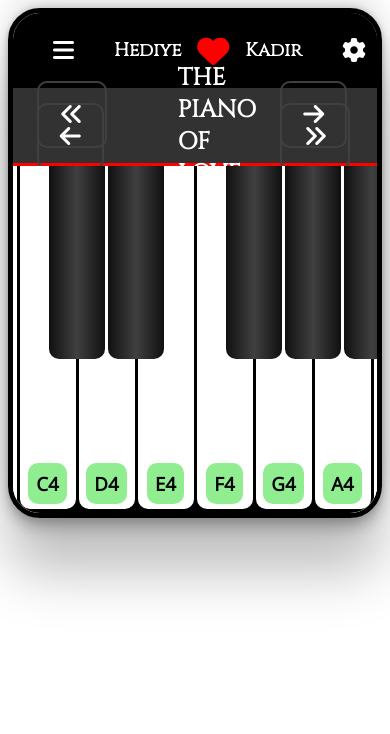
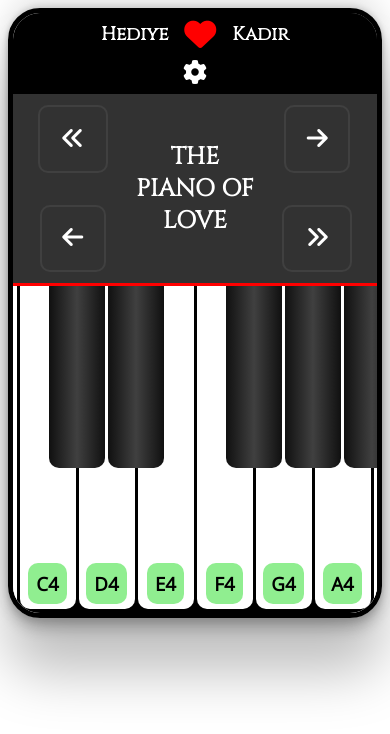
Before and after one commit to kadirtuna/kadirtuna.github.io, a plain HTML site: page practical-works/piano-website/index.html in a window 390 px wide. Drawn offline with nearby package versions, Linux system fonts and the light colour scheme.

Commit message:
Responsive design changes have been uploaded!

```diff
--- a/practical-works/piano-website/index.html
+++ b/practical-works/piano-website/index.html
@@ -21,14 +21,14 @@
             background-color: black;
             color: white;
             width: 100%;
-            height: 30%;
+            height: 50%;
             border-bottom: 3px solid red;
         }
 
         main {
             background-color: white;
             width: 100%;
-            height: 70%;
+            height: 50%;
         }
 
         section.header__buttons {
@@ -123,6 +123,69 @@
         #piano__main_keys .content .piano__diez_key:active {
             background: linear-gradient(to left, rgb(96, 96, 96), rgb(128, 128, 128), rgb(96, 96, 96)) !important;
         }
+
+        @media(max-width: 768px){
+            header {
+                height: 45%;
+            }
+
+            main {
+                height: 55%;
+            }
+
+            .piano {
+                height: 600px;
+            }
+
+            section.header__buttons {
+                height: 30%;
+            }
+
+            section.header__scrollbar {
+                height: 70%;
+            }
+
+            section.header__scrollbar div{
+                display: flex;
+                flex-wrap: wrap;
+                justify-content: center;
+                align-items: center;
+            }
+        }
+
+        @media(max-width: 450px){
+            #piano__header_title {
+                padding-top: 5px;
+            }
+
+            #piano__header_menu {
+                display: none;
+            }
+
+            section.header__buttons {
+                display: flex;
+                flex-direction: column;
+            }
+
+            section.header__buttons a{
+                padding: 10px;
+                margin-bottom: 2px;
+                margin-top: 2px;
+            }
+
+            section.header__buttons {
+                height: 30%;
+            }
+
+            section.header__scrollbar {
+                height: 70%;
+            }
+
+            .piano {
+                height: 600px;
+            }
+
+        }
     </style>
 </head>
 <body>
@@ -130,11 +193,11 @@
         <div class="piano">
             <header>
                 <section class="header__buttons d-flex align-items-center justify-content-between">
-                    <a href="#" class="my-1 mx-3 p-1">
+                    <a id="piano__header_menu" href="#" class="my-1 mx-3 p-1">
                         <i class="fa-solid fa-bars fa-xl"></i>
                     </a>
                     <!-- <h3>Made By Kadir TUNA</h3> -->
-                    <div class="d-flex align-items-center">
+                    <div id="piano__header_title" class="d-flex align-items-center justify-content">
                         <h3 class="me-1">Hediye</h3>
                         <i class="fa-solid fa-heart fa-2x me-1" style="color: red"></i>
                         <h3>Kadir</h3>
@@ -152,7 +215,7 @@
                             <i class="fa-solid fa-arrow-left fa-xl"></i>
                         </a>
                     </div>
-                    <div>
+                    <div class="text-center">
                         <h2>THE PIANO OF LOVE</h2>
                     </div>
                     <div>
```
